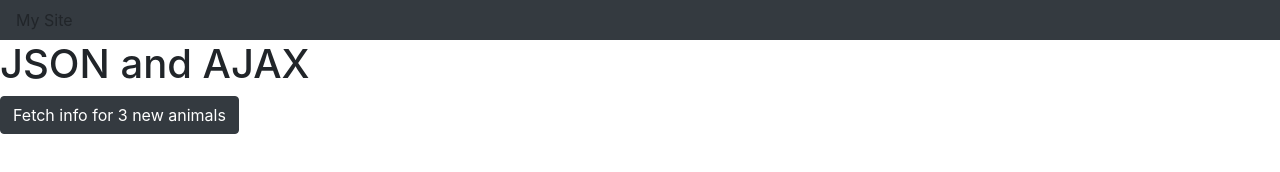
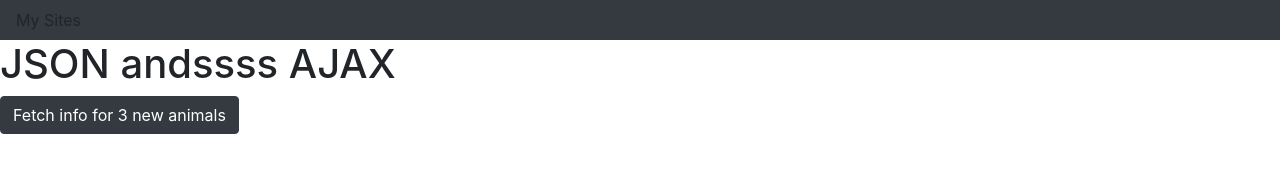
Before and after one commit to Wilmer-Mendez/JSON-AJAX, a plain HTML site: page index.html in a window 1280 px wide. Drawn offline with nearby package versions, Linux system fonts and the light colour scheme.

Commit message:
comitted

```diff
--- a/index.html
+++ b/index.html
@@ -5,20 +5,20 @@
     <meta name="viewport" content="width=device-width, initial-scale=1.0">
     <link rel="stylesheet" href="style.css">
     <link rel="stylesheet" href="https://stackpath.bootstrapcdn.com/bootstrap/4.4.1/css/bootstrap.min.css" integrity="sha384-Vkoo8x4CGsO3+Hhxv8T/Q5PaXtkKtu6ug5TOeNV6gBiFeWPGFN9MuhOf23Q9Ifjh" crossorigin="anonymous">
-    <title>JSON and AJAX</title>
+    <title>JSON and some AJAX</title>
 </head>
 <body>
 
     <header>
         <nav id="nav1" class="navbar navbar-dark bg-dark">
-            My Site
+            My Sites
           </nav>
 
 
 
 
 
-        <h1>JSON and AJAX</h1>
+        <h1>JSON andssss AJAX</h1>
         <button id="btn" type="button" class="btn btn-dark">Fetch info for 3 new animals</button>
 
     </header>
```
